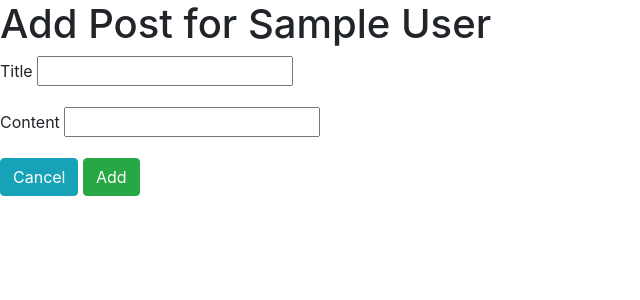
After one commit to Sharqs/flask-blogly, a Flask app: page /users/1/posts/new in a window 1280 px wide. The commit adds this page. Shown: the top 300 px of the page, without its empty margins (0-640 px from the left). Run offline with Flask 2, Linux system fonts and the light colour scheme; tables that the repository leaves empty hold one stand-in row (values such as "Sample post"); parts of the project's set-up code (start-up, migrations or seed data) failed here and were passed over; some libraries are stand-ins or nearby versions.

Commit message:
completed new Post route, template, debugging

```diff
--- a/flask-blogly/app.py
+++ b/flask-blogly/app.py
@@ -1,8 +1,9 @@
 """Blogly application."""
 
 from flask import Flask, request, render_template, redirect
-from models import db, connect_db, User
+from models import db, connect_db, User, Post
 from flask_debugtoolbar import DebugToolbarExtension
+from datetime import datetime, date, time
 
 app = Flask(__name__)
 app.config['SQLALCHEMY_DATABASE_URI'] = 'postgresql:///blogly'
@@ -47,8 +48,8 @@ def new_user_submit():
 @app.route('/users/<int:user_id>')
 def user_page(user_id):
     profile = User.query.get_or_404(user_id)
-    print(profile)
-    return render_template('/userDetails.html', profile=profile)
+    posts = Post.query.filter(Post.user_id == profile.id).all()
+    return render_template('/userDetails.html', profile=profile, post_list=posts)
 
 
 @app.route('/users/<int:user_id>/edit')
@@ -75,3 +76,22 @@ def delete_user(user_id):
     db.session.delete(profile)
     db.session.commit()
     return redirect('/users')
+
+@app.route('/users/<int:user_id>/posts/new')
+def new_post(user_id):
+    profile = User.query.get_or_404(user_id)
+    return render_template('newPost.html', profile=profile)
+
+@app.route('/users/<int:user_id>/posts/new', methods=["POST"])
+def new_post_submitted(user_id):
+    title = request.form['title']
+    content = request.form['content']
+    created_at = datetime.now()
+    print('************')
+    print(created_at)
+
+    new_post = Post(title=title, content=content, created_at=created_at, user_id=user_id)
+    db.session.add(new_post)
+    db.session.commit()
+
+    return redirect(f'/users/{user_id}')
--- a/flask-blogly/models.py
+++ b/flask-blogly/models.py
@@ -26,7 +26,7 @@ class User(db.Model):
     image_url = db.Column(db.String(),
                      nullable=False)
 
-class Post(db.model):
+class Post(db.Model):
     """Post"""
 
     __tablename__= "Post"
@@ -40,9 +40,9 @@ class Post(db.model):
     content = db.Column(db.String(),
                      nullable=False,
                      unique=True)
-    created_at = db.Column(db.date(),
+    created_at = db.Column(db.String(),
                      nullable=False,
                      )
     user_id = db.Column(db.Integer,
-                     db.Foreign_key("users.id"),
+                     db.ForeignKey("users.id"),
                      primary_key=True)
--- a/flask-blogly/templates/extend.html
+++ b/flask-blogly/templates/extend.html
@@ -1,9 +1,9 @@
- {% extends home.html %}
+ {% extends "home.html" %}
 
  {% block title %}
 
- {% end block %}
+ {% endblock %}
 
  {% block content %}
 
- {% end block %}
+ {% endblock %}
--- /dev/null
+++ b/flask-blogly/templates/newPost.html
@@ -0,0 +1,22 @@
+{% extends "home.html" %}
+
+{% block title %}
+<h1>Add Post for {{profile.first_name}} {{profile.last_name}}</h1>
+{% endblock %}
+
+{% block content %}
+<form action="/users/{{profile.id}}/posts/new" method="POST">
+    <div class="form-group">
+        <label for="post_title">Title</label>
+        <input id="post_title" type="text" name="title">
+    </div>
+    <div class="form-group">
+        <label for="post_content">Content</label>
+        <input id="post_content" type="text area" name="content">
+    </div>
+    </div>
+    <div class="form-group">
+        <a href="/users/{{profile.id}}" class="btn btn-info">Cancel</a> <input class="btn btn-success" type="submit" value="Add">
+    </div>
+</form>
+{% endblock %}
```
Also changed, not shown: flask-blogly/templates/userDetails.html (+13 -4 lines).
